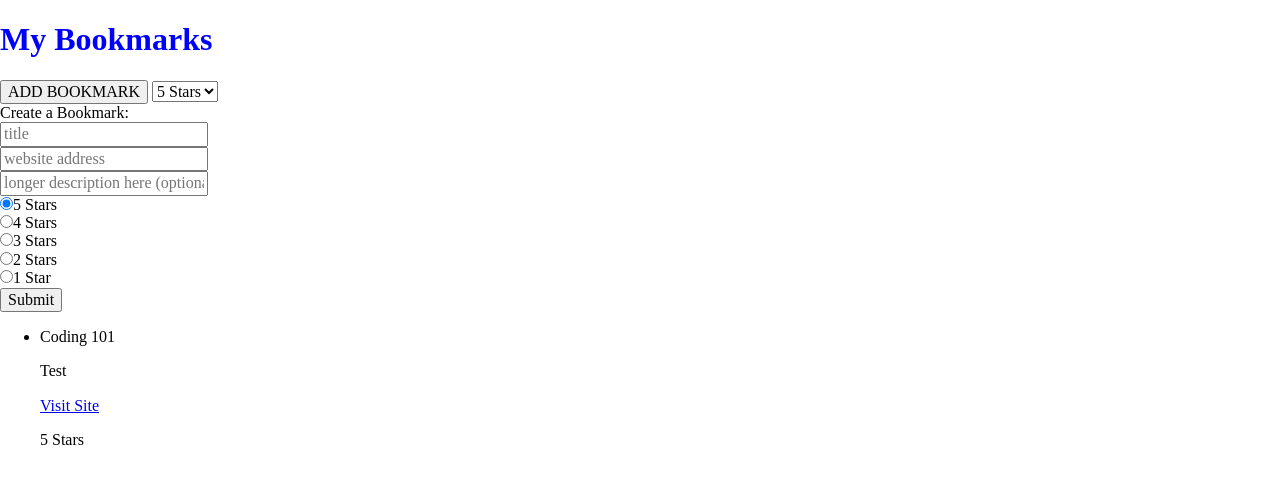
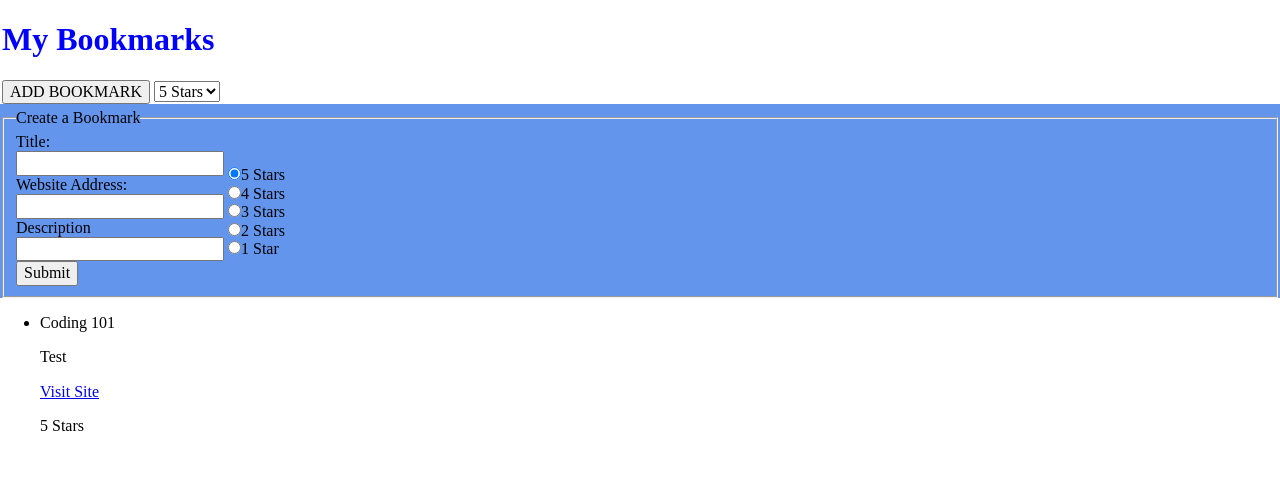
Before and after one commit to thinkful-ei23/Jemadean-bookmarks-app, a plain HTML site: page index.html in a window 1280 px wide. Both pictures are taken after a click on the button "ADD BOOKMARK". Drawn offline with nearby package versions, Linux system fonts and the light colour scheme.

Commit message:
added minor css

```diff
--- a/index.html
+++ b/index.html
@@ -21,17 +21,29 @@
       <option value="2">2 Stars</option>
       <option value="1">1 Star</option>
     </select>
-    <form id="js-add-bookmark-form">
-      <span>Create a Bookmark:</span><br>
-      <input type="text" name="title" placeholder="title"><br>
-      <input type="text" name="url" placeholder="website address"><br>
-      <input type="text" name="description" placeholder="longer description here (optional)"><br>
+    <form id="js-add-bookmark-form" name="addBookmarkForm">
+      <fieldset>
+        <legend>Create a Bookmark</legend>
+          <div class="text-input">
+            <label for="title">Title:</label><br>
+            <input type="text" name="title" id="title"><br>
+            <label for="url">Website Address:</label><br>
+            <input type="text" name="url" id="url"><br>
+            <label for="description">Description</label><br>
+            <input type="text" name="description" id="description"><br>
+          </div>
+          <div class="rating">
+            <label for="rating"></label>
             <input type="radio" name="rating" value="5" checked>5 Stars<br>
             <input type="radio" name="rating" value="4">4 Stars<br>
             <input type="radio" name="rating" value="3">3 Stars<br>
             <input type="radio" name="rating" value="2">2 Stars<br>
             <input type="radio" name="rating" value="1">1 Star<br>
+          </div>
+          <div class="submit">
             <input type="submit" value="Submit">
+          </div>
+      </fieldset>
     </form>
     <ul class="bookmark-list js-bookmark-list">
       <li class="js-item-element">
@@ -51,9 +63,9 @@
 
 
   <script type="text/javascript" src="https://code.jquery.com/jquery-3.2.1.min.js"></script>
-  <script type="text/javascript" src="scripts/api.js"></script>
   <script type="text/javascript" src="scripts/store.js"></script>
   <script type="text/javascript" src="scripts/bookmark.js"></script>
+  <script type="text/javascript" src="scripts/api.js"></script>
   <script type="text/javascript" src="scripts/index.js"></script>
 
 </body>
--- a/scripts/index.js
+++ b/scripts/index.js
@@ -1,5 +1,5 @@
 'use strict';
-/* global myBookmarks, $ */
+/* global myBookmarks, store, api,  $ */
 const store = {
   items: [
     {id: 1, title: 'Coding 101', rating: 5, expanded: true, url: 'https://thinkful.com', description: "Test"},
--- a/scripts/store.js
+++ b/scripts/store.js
@@ -0,0 +1,5 @@
+'use strict';
+
+// const store = (function() {
+
+// }());
--- a/styles/main.css
+++ b/styles/main.css
@@ -1,3 +1,21 @@
 h1 {
   color: blue;
+  margin-left: 2px;
 }
+
+.add-bookmark {
+  margin-left: 2px;
+}
+
+#js-add-bookmark-form {
+  background-color: cornflowerblue;
+  padding-top: 5px;
+}
+
+.text-input {
+  display: inline-block;
+}
+
+.rating {
+  display: inline-block;
+}
```
Also changed, not shown: scripts/api.js (+11 -0 lines), scripts/bookmark.js (+7 -1 lines). Lines whose indentation alone changed are shown as unchanged.
